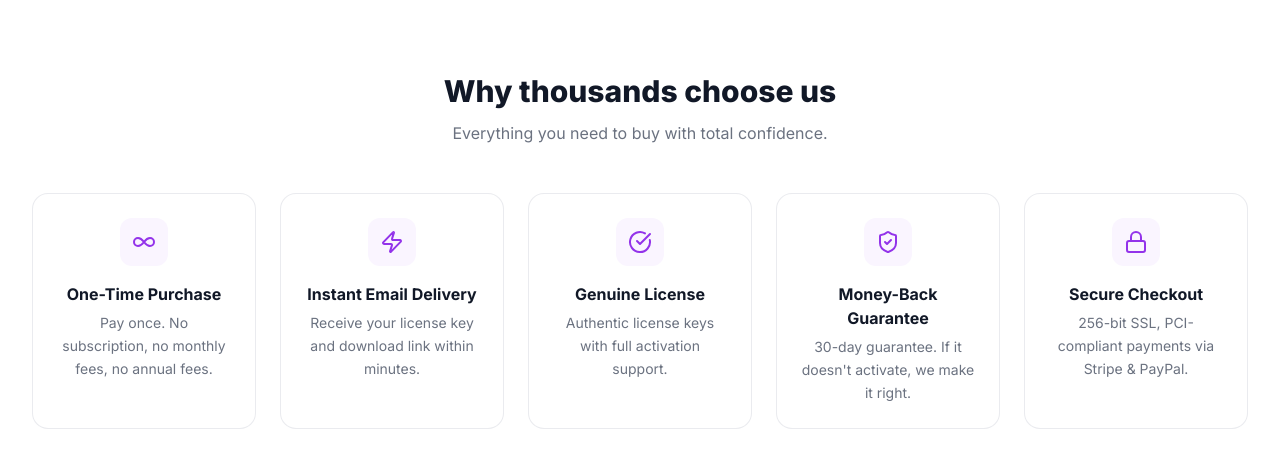
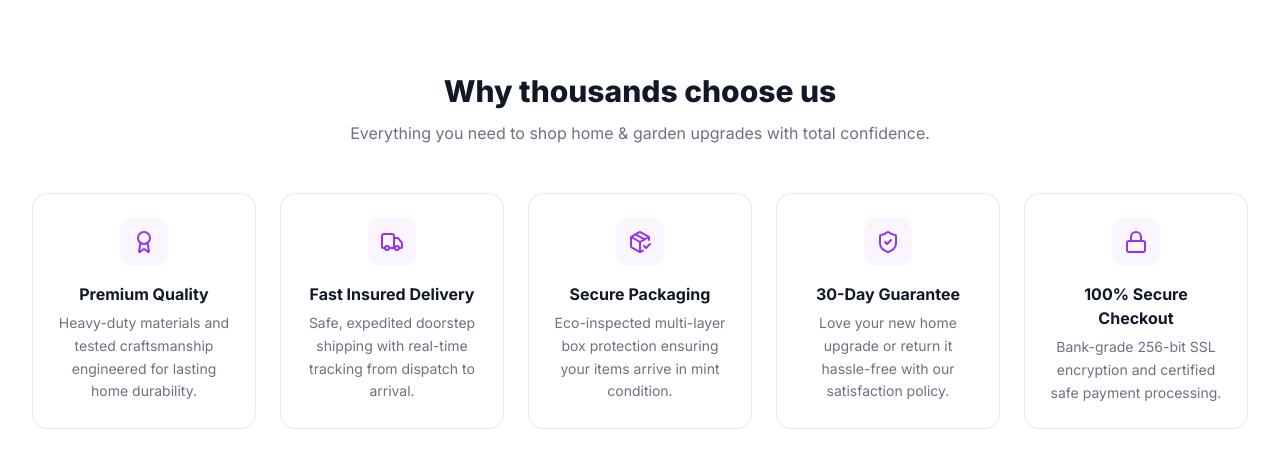
Before and after one commit to mariaelguli-hub/qbmaster.shop, a React (Vite) app: page / in a window 1280 px wide. Shown: the part 1140-1594 px from the top of the page. Built offline with nearby package versions, Linux system fonts and the light colour scheme; no server answers; the database is empty.

Commit message:
Update Features.jsx

```diff
--- a/src/components/Features.jsx
+++ b/src/components/Features.jsx
@@ -1,32 +1,32 @@
 import React from 'react'
 import { motion } from 'framer-motion'
-import { Infinity, Zap, CheckCircle, ShieldCheck, Lock } from 'lucide-react'
+import { Award, Truck, PackageCheck, ShieldCheck, Lock } from 'lucide-react'
 
 const featuresList = [
   {
-    icon: Infinity,
-    title: 'One-Time Purchase',
-    desc: 'Pay once. No subscription, no monthly fees, no annual fees.',
+    icon: Award,
+    title: 'Premium Quality',
+    desc: 'Heavy-duty materials and tested craftsmanship engineered for lasting home durability.',
   },
   {
-    icon: Zap,
-    title: 'Instant Email Delivery',
-    desc: 'Receive your license key and download link within minutes.',
+    icon: Truck,
+    title: 'Fast Insured Delivery',
+    desc: 'Safe, expedited doorstep shipping with real-time tracking from dispatch to arrival.',
   },
   {
-    icon: CheckCircle,
-    title: 'Genuine License',
-    desc: 'Authentic license keys with full activation support.',
+    icon: PackageCheck,
+    title: 'Secure Packaging',
+    desc: 'Eco-inspected multi-layer box protection ensuring your items arrive in mint condition.',
   },
   {
     icon: ShieldCheck,
-    title: 'Money-Back Guarantee',
-    desc: "30-day guarantee. If it doesn't activate, we make it right.",
+    title: '30-Day Guarantee',
+    desc: 'Love your new home upgrade or return it hassle-free with our satisfaction policy.',
   },
   {
     icon: Lock,
-    title: 'Secure Checkout',
-    desc: '256-bit SSL, PCI-compliant payments via Stripe & PayPal.',
+    title: '100% Secure Checkout',
+    desc: 'Bank-grade 256-bit SSL encryption and certified safe payment processing.',
   },
 ]
 
@@ -70,7 +70,7 @@ export default function Features() {
             Why thousands choose us
           </h2>
           <p className="text-gray-500 mb-12">
-            Everything you need to buy with total confidence.
+            Everything you need to shop home & garden upgrades with total confidence.
           </p>
         </motion.div>
 
```
